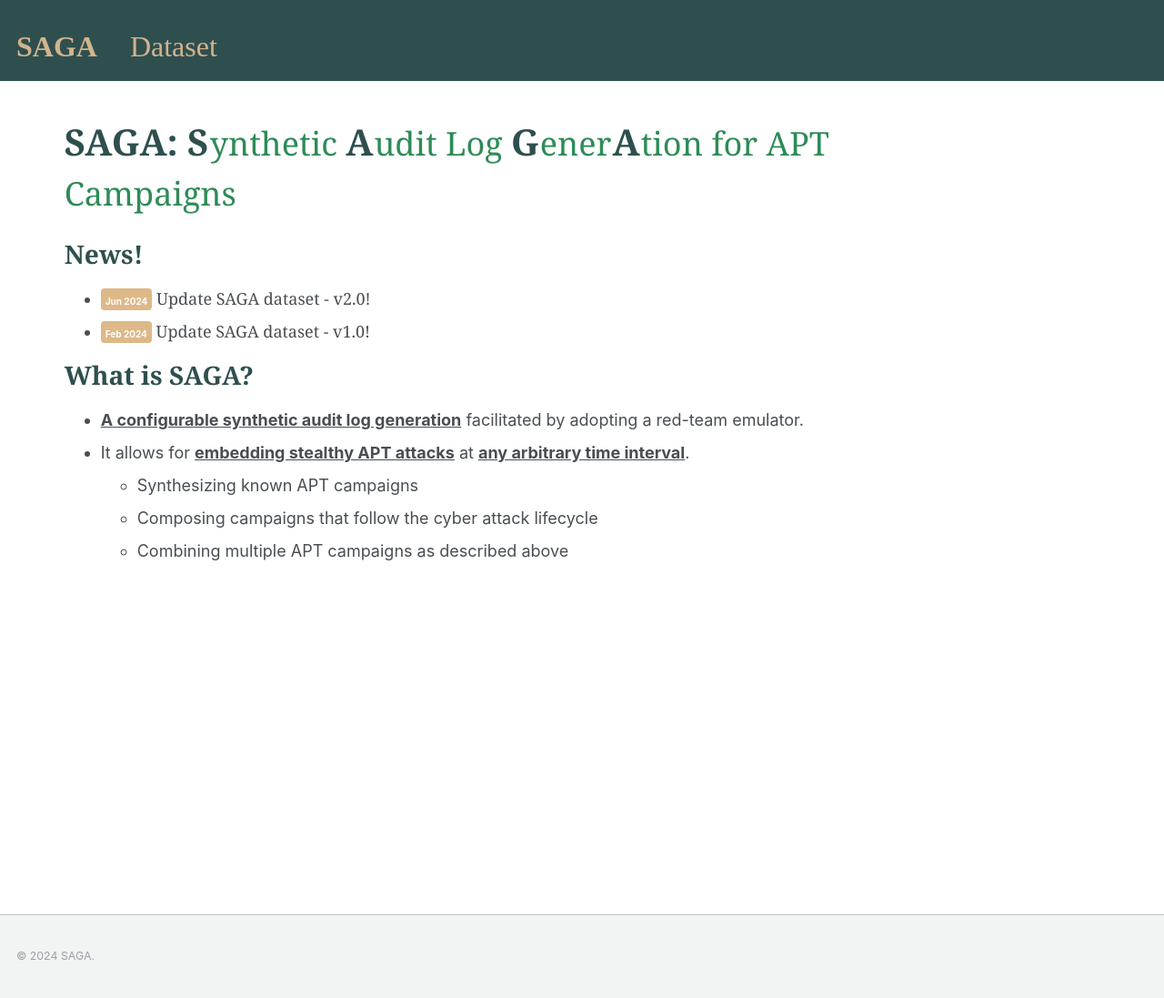
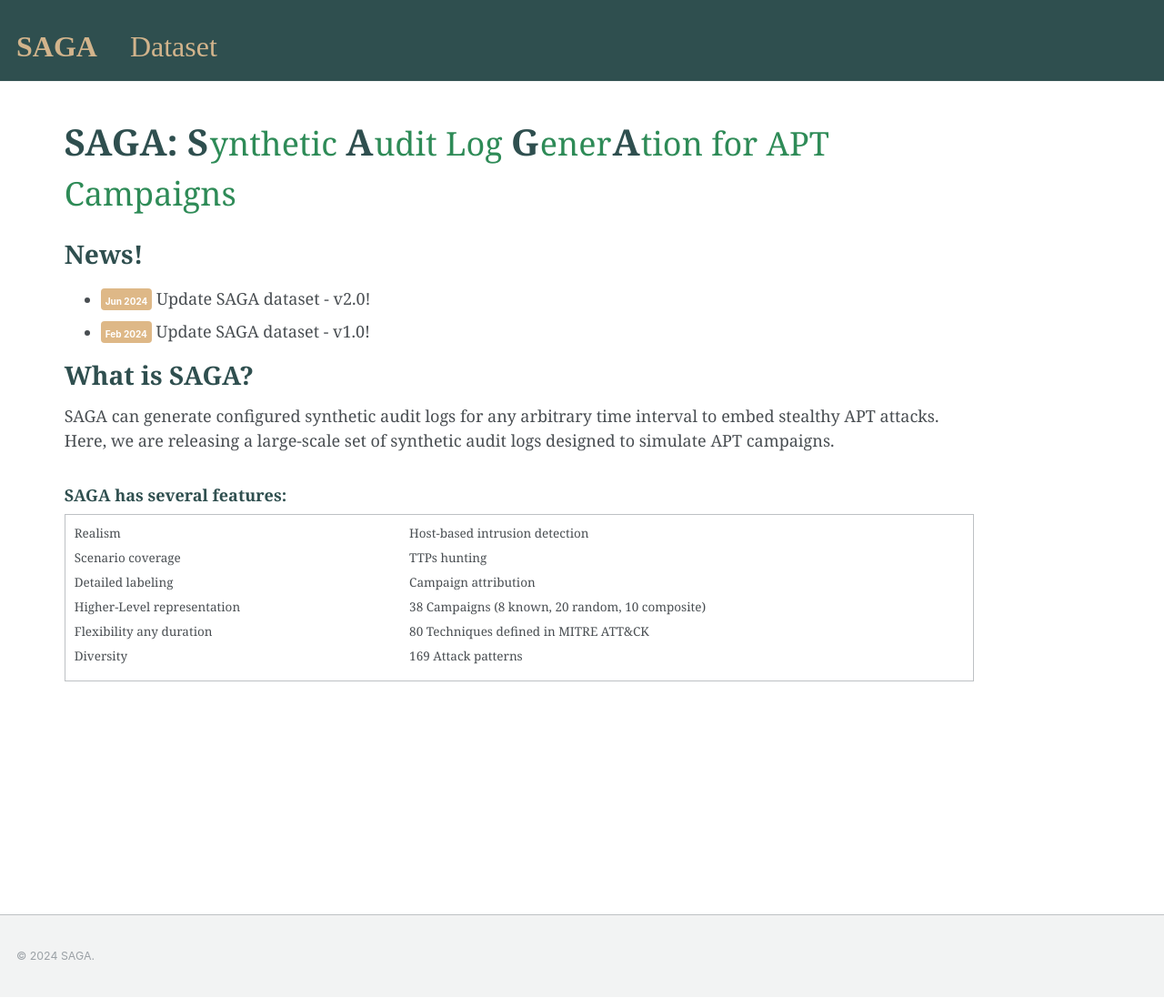
Before and after one commit to saga-tw/saga-tw.github.io, a Jekyll site: the page built from _pages/about.md, in a window 1280 px wide and 1097 px high. Shown: the whole window at 91% size. Built offline with Jekyll 4.4.1, drawn with Linux system fonts in a browser that asks for light colours.

Commit message:
Update about.md

```diff
--- a/_pages/about.md
+++ b/_pages/about.md
@@ -25,13 +25,29 @@ redirect_from:
 </ul>
 
 <h1 style= "color:#2F4F4F; font-family: 'Georgia';">What is SAGA?</h1>
-<ul>
-  <li><span style="font-weight: bold; text-decoration: underline;">A configurable synthetic audit log generation</span>   facilitated by adopting a red-team emulator.</li>
-  <li>It allows for <span style="font-weight: bold; text-decoration: underline;">embedding stealthy APT attacks</span> at <span style="font-weight: bold; text-decoration: underline;">any arbitrary time interval</span>.
-    <ul>
-      <li>Synthesizing known APT campaigns</li>
-      <li>Composing campaigns that follow the cyber attack lifecycle</li>
-      <li>Combining multiple APT campaigns as described above</li>
-    </ul>
-  </li>
-</ul>
+<p style="font-family: 'Georgia';">SAGA can generate configured synthetic audit logs for any arbitrary time interval to embed stealthy APT attacks. Here, we are releasing a large-scale set of synthetic audit logs designed to simulate APT campaigns.</p>
+<h3 style= "color:#2F4F4F; font-family: 'Georgia';">SAGA has several features:</h3>
+<table style= "width: 100%; border-collapse: collapse;">
+  <tr>
+    <td style= "vertical-align: top; border: none; padding: 10px;">
+      <ul style="list-style-type: none; margin: 0; padding: 0;">
+        <li style="font-family: 'Georgia';">Realism</li>
+        <li style="font-family: 'Georgia';">Scenario coverage</li>
+        <li style="font-family: 'Georgia';">Detailed labeling</li>
+        <li style="font-family: 'Georgia';">Higher-Level representation</li>
+        <li style="font-family: 'Georgia';">Flexibility any duration </li>
+        <li style="font-family: 'Georgia';">Diversity</li>
+      </ul>
+    </td>
+    <td style= "vertical-align: top; border: none; padding: 10px;">
+      <ul style="list-style-type: none; margin: 0; padding: 0;">
+        <li style="font-family: 'Georgia';">Host-based intrusion detection</li>
+        <li style="font-family: 'Georgia';">TTPs hunting</li>
+        <li style="font-family: 'Georgia';">Campaign attribution</li>
+        <li style="font-family: 'Georgia';">38 Campaigns (8 known, 20 random, 10 composite)</li>
+        <li style="font-family: 'Georgia';">80 Techniques defined in MITRE ATT&CK</li>
+        <li style="font-family: 'Georgia';">169 Attack patterns</li>
+      </ul>
+    </td>
+  </tr>
+</table>
```
